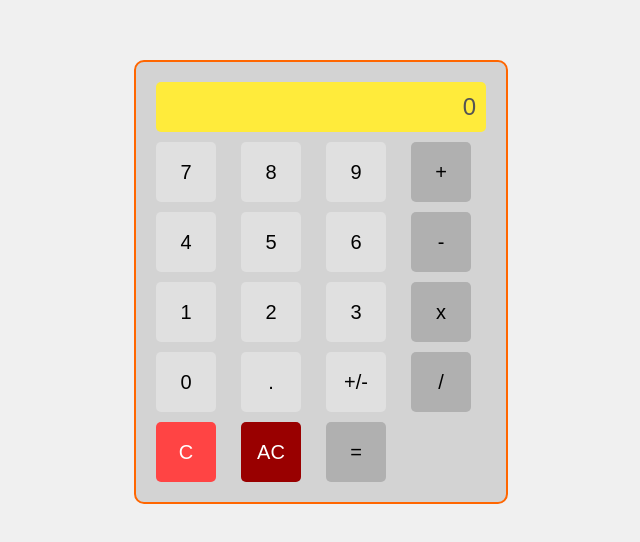
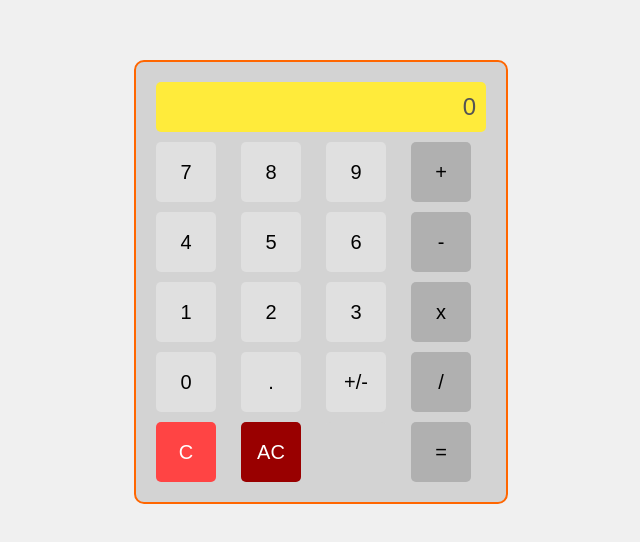
Before and after one commit to Wilk087/jscalc, a plain HTML site: page index.html in a window 1280 px wide. Shown: the part 118-660 px from the top of the page, without its empty margins (319-959 px from the left). Drawn offline with Linux system fonts and the light colour scheme.

Commit message:
Update index.html

```diff
--- a/index.html
+++ b/index.html
@@ -27,7 +27,7 @@
         <button class="button operator">/</button>
         <button class="button clear">C</button>
         <button class="button all-clear">AC</button>
-
+        <button class="button placeholder"></button>
         <button class="button equal">=</button>
     </div>
 </div>
```
